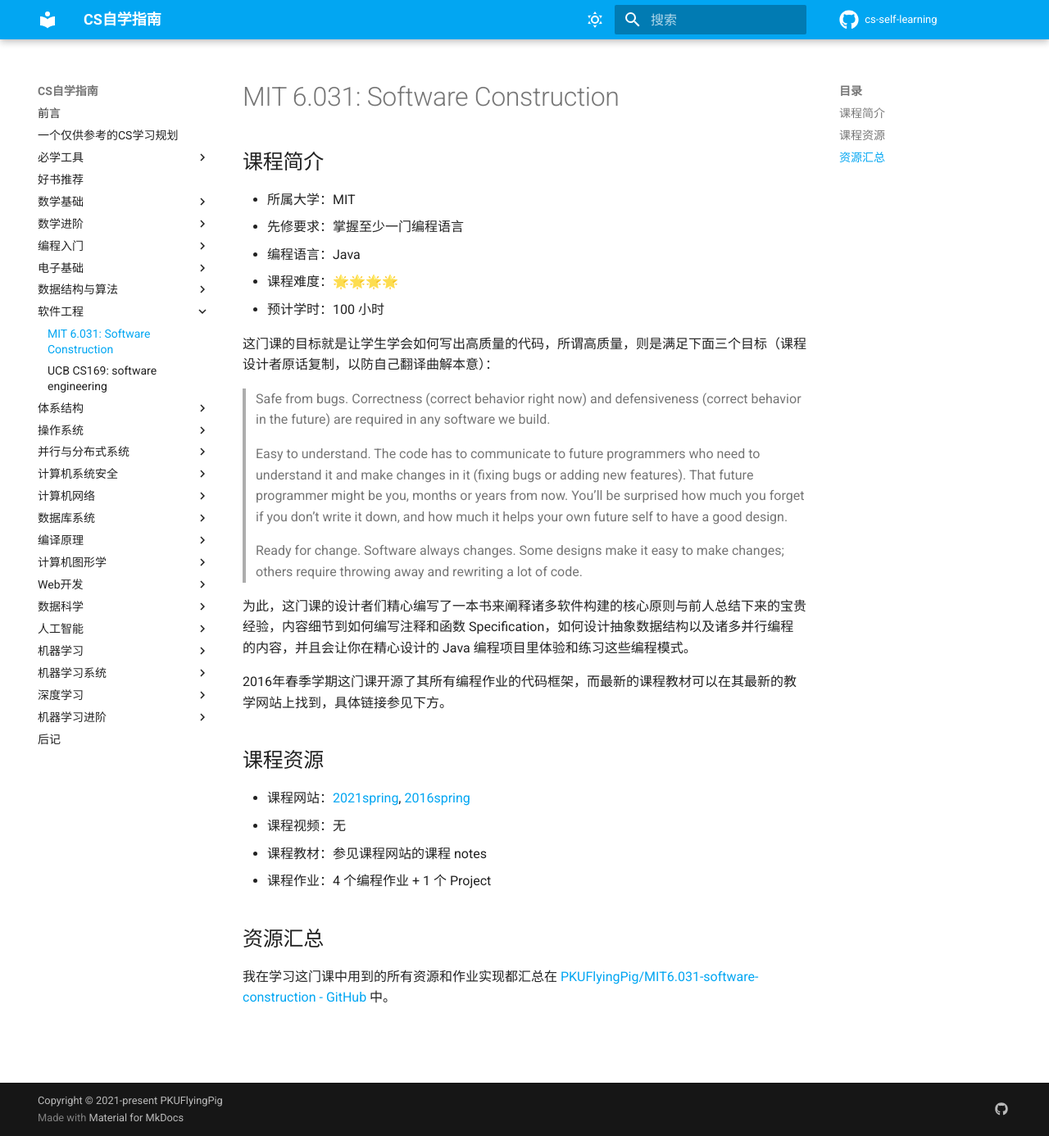
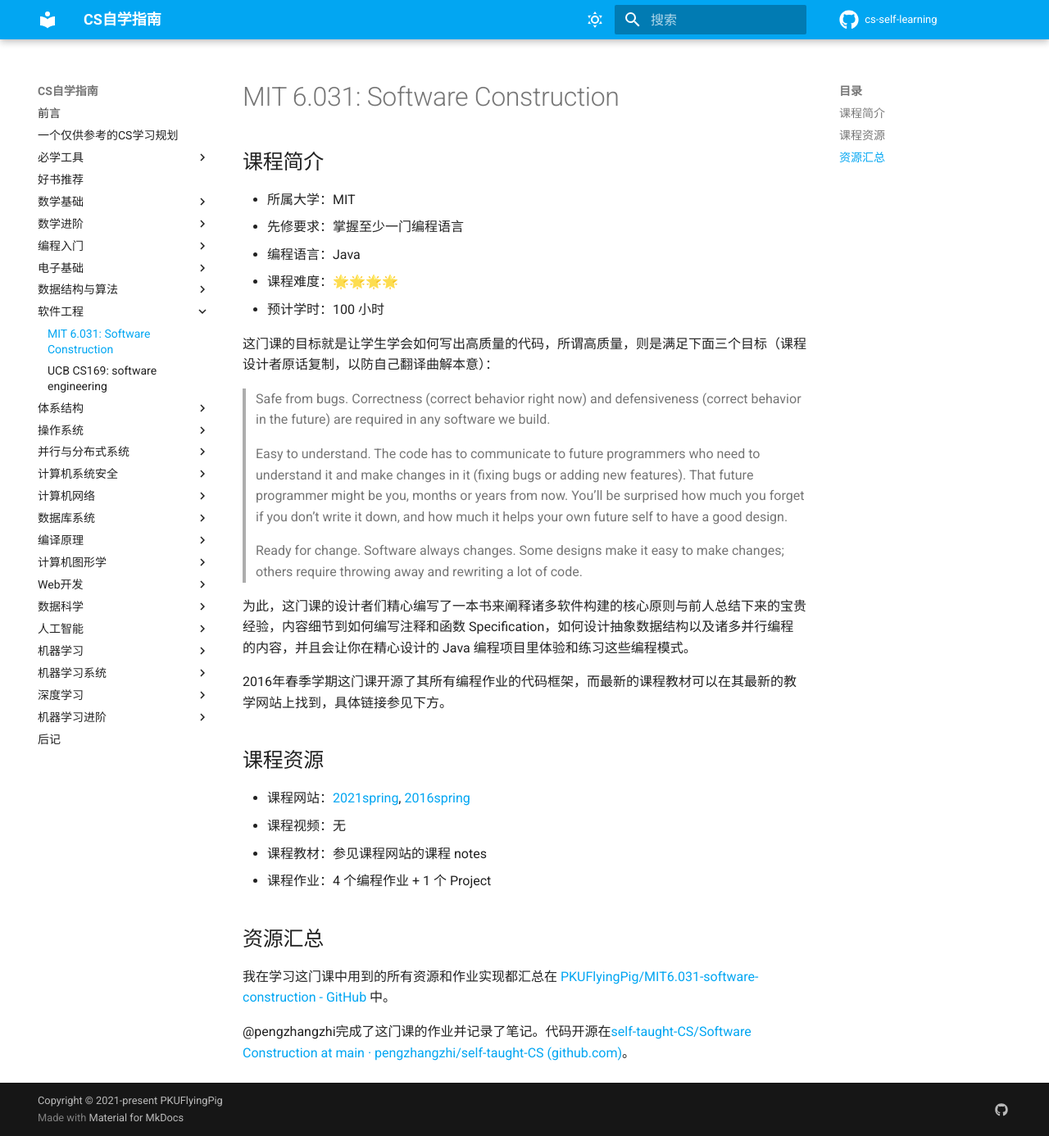
Before and after one commit to PKUFlyingPig/cs-self-learning, an MkDocs documentation site: the page built from docs/软件工程/6031.md, in a window 1280 px wide and 1386 px high. Shown: the whole window at 82% size. Built offline with MkDocs 1.6.1 and Material for MkDocs 9.7.7, drawn with Linux system fonts in a browser that asks for light colours; comment, search, counter and statistics services are not loaded.

Commit message:
[ENHANCE] Add assignment code/note link to course MIT 6.031: Software Construction (#212)

```diff
--- a/docs/软件工程/6031.md
+++ b/docs/软件工程/6031.md
@@ -30,3 +30,5 @@
 ## 资源汇总
 
 我在学习这门课中用到的所有资源和作业实现都汇总在 [PKUFlyingPig/MIT6.031-software-construction - GitHub](https://github.com/PKUFlyingPig/MIT6.031-software-construction) 中。
+
+@pengzhangzhi完成了这门课的作业并记录了笔记。代码开源在[self-taught-CS/Software Construction at main · pengzhangzhi/self-taught-CS (github.com)](https://github.com/pengzhangzhi/self-taught-CS/tree/main/Software Construction)。
```
